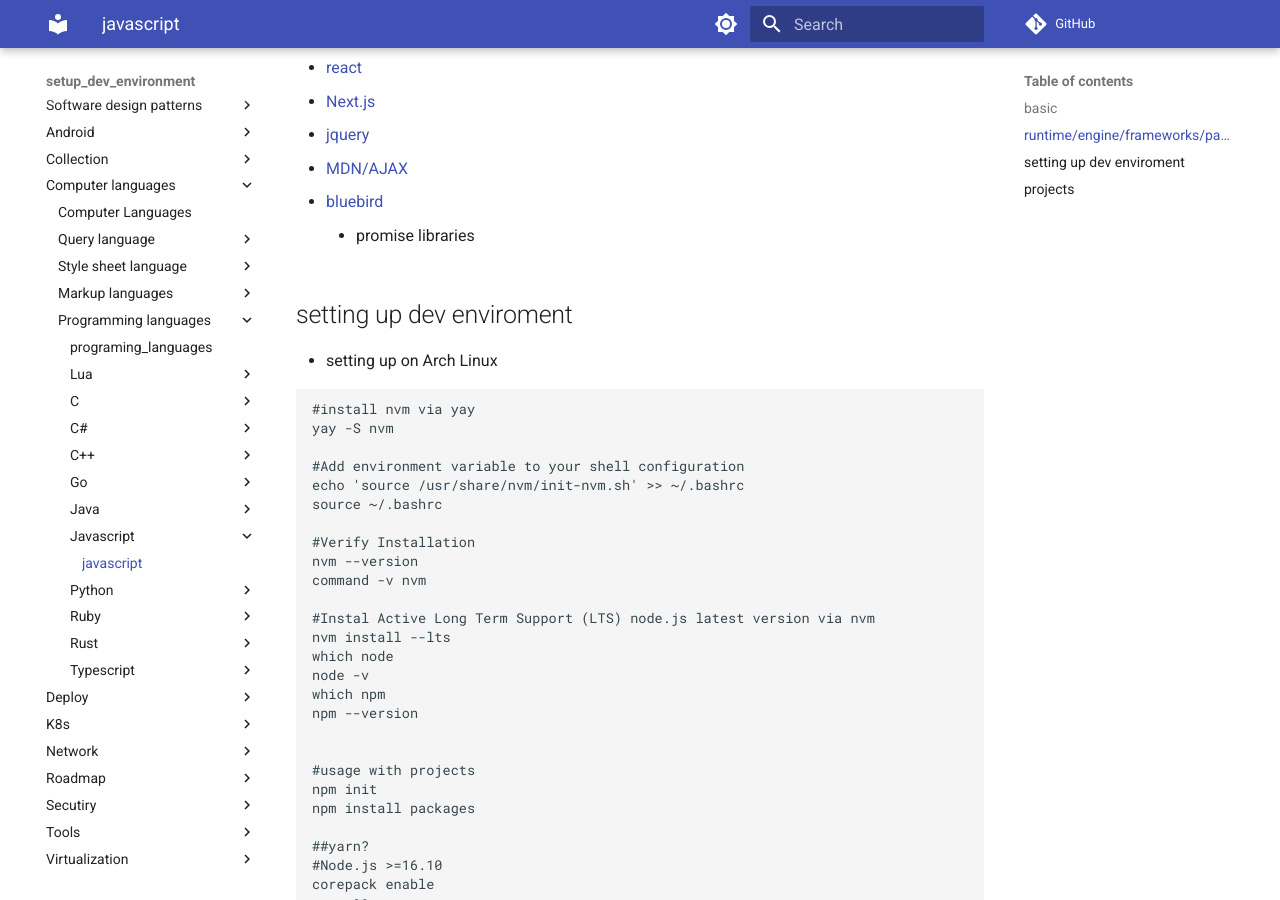
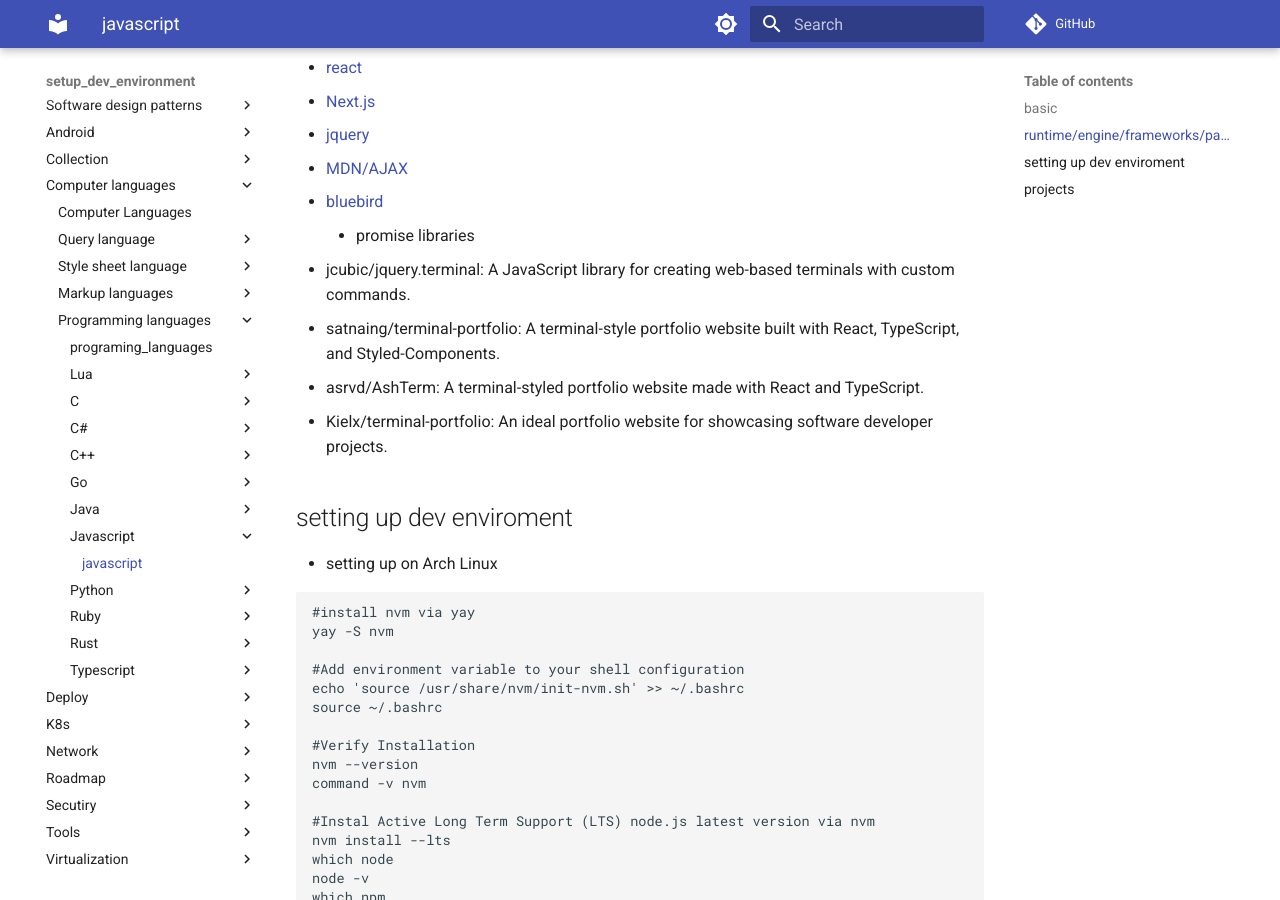
Before and after one commit to hong539/setup_dev_environment, an MkDocs documentation site: the page built from docs/computer languages/programming_languages/javascript/javascript.md, in a window 1280 px wide and 900 px high, scrolled down 1132 px. Built offline with MkDocs 1.6.1 and Material for MkDocs 9.7.7, drawn with Linux system fonts in a browser that asks for light colours; comment, search, counter and statistics services are not loaded.

Commit message:
[skip ci] update docs

```diff
--- a/docs/computer languages/programming_languages/javascript/javascript.md
+++ b/docs/computer languages/programming_languages/javascript/javascript.md
@@ -37,6 +37,11 @@
 * [bluebird](http://bluebirdjs.com/docs/why-bluebird.html)
     * promise libraries
 
+* jcubic/jquery.terminal: A JavaScript library for creating web-based terminals with custom commands.
+* satnaing/terminal-portfolio: A terminal-style portfolio website built with React, TypeScript, and Styled-Components.
+* asrvd/AshTerm: A terminal-styled portfolio website made with React and TypeScript.
+* Kielx/terminal-portfolio: An ideal portfolio website for showcasing software developer projects.
+
 ## setting up dev enviroment
 
 * setting up on Arch Linux
```
